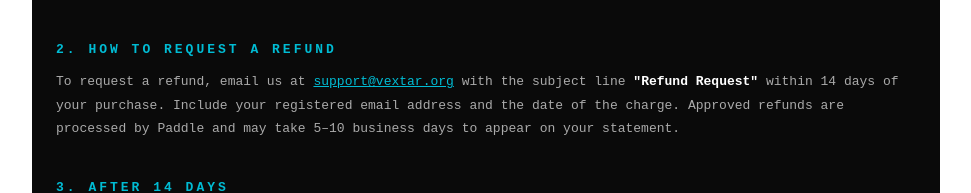
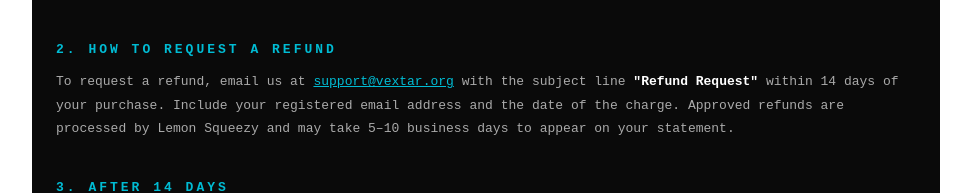
Before and after one commit to Vextarhq/vextar-app, a Next.js app: page /refund in a window 1280 px wide. Shown: the part 369-562 px from the top of the page, without its empty margins (154-1125 px from the left). Built offline with nearby package versions, Linux system fonts and the light colour scheme.

Commit message:
Update page.js

```diff
--- a/app/refund/page.js
+++ b/app/refund/page.js
@@ -15,7 +15,7 @@ export default function Refund() {
 
       <section style={{marginBottom: '40px'}}>
         <h2 style={{color: '#00bcd4', fontSize: '13px', letterSpacing: '3px'}}>2. HOW TO REQUEST A REFUND</h2>
-        <p style={{lineHeight: '1.8', color: '#aaa'}}>To request a refund, email us at <a href="mailto:support@vextar.org" style={{color: '#00bcd4'}}>support@vextar.org</a> with the subject line <strong style={{color: '#fff'}}>"Refund Request"</strong> within 14 days of your purchase. Include your registered email address and the date of the charge. Approved refunds are processed by Paddle and may take 5–10 business days to appear on your statement.</p>
+        <p style={{lineHeight: '1.8', color: '#aaa'}}>To request a refund, email us at <a href="mailto:support@vextar.org" style={{color: '#00bcd4'}}>support@vextar.org</a> with the subject line <strong style={{color: '#fff'}}>"Refund Request"</strong> within 14 days of your purchase. Include your registered email address and the date of the charge. Approved refunds are processed by Lemon Squeezy and may take 5–10 business days to appear on your statement.</p>
       </section>
 
       <section style={{marginBottom: '40px'}}>
```
